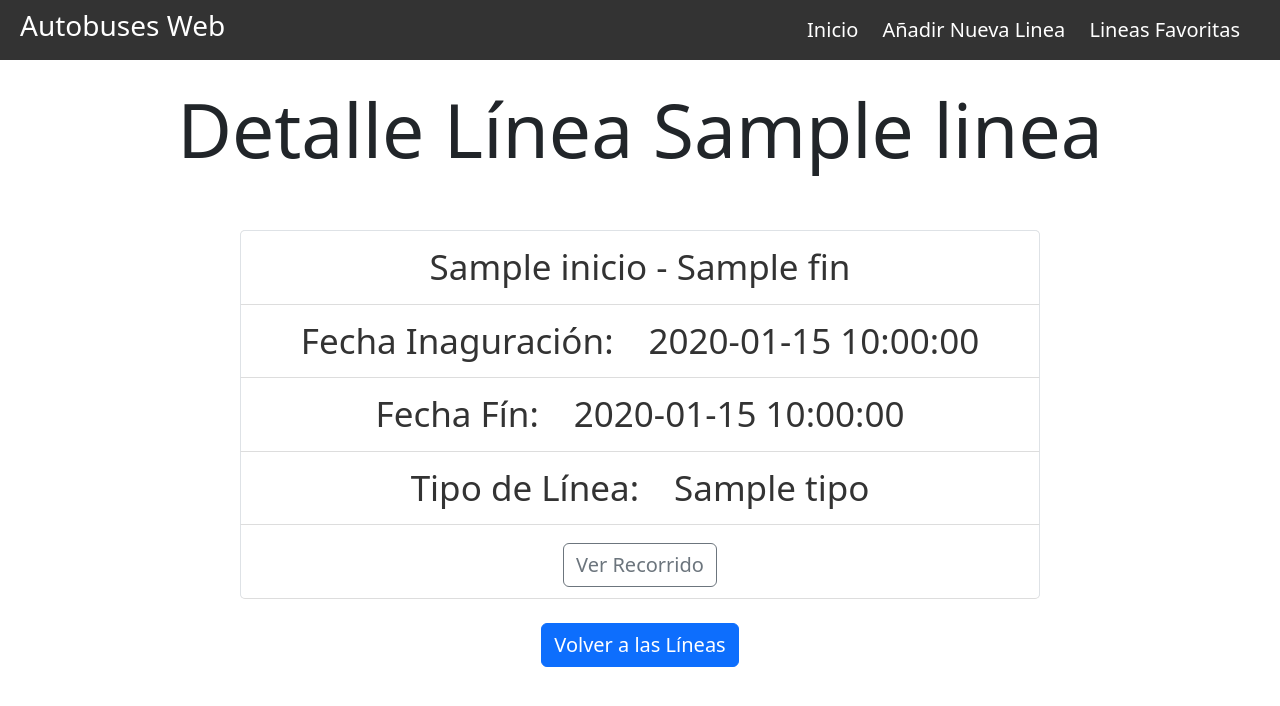
After one commit to nachodorado98/Proyecto-Buses-Flask, a Flask app: template Flask Web/templates/detalle_linea.html in a window 1280 px wide. The commit adds this page. Shown: the top 706 px of the page. Run offline with Flask 2, Linux system fonts and the light colour scheme; the template is opened without the code that fills it: most values are stand-ins (such as "Sample title", 1, 10 or a date in 2020).

Commit message:
caracteristica detalle linea

```diff
--- a/Flask Web/app.py
+++ b/Flask Web/app.py
@@ -2,6 +2,8 @@
 from flask import Flask, render_template, url_for, request, redirect
 #Importamos la clase ConsultaBuses para hacer las consultas
 from consultas_bbdd import ConsultaBuses
+from datetime import datetime
+import datetime
 
 #Creamos la aplicacion
 app=Flask(__name__)
@@ -17,7 +19,7 @@ def inicio():
 	return render_template("base.html", lineas_recorridas=lineas_recorridas)
 
 #Funcion para la pagina de agregar una nueva linea recorrida
-@app.route("/agregarlinea", methods=["GET", "POST"])
+@app.route("/agregarlinea/", methods=["GET", "POST"])
 def agregar_linea():
 
 	#Obtenemos las lineas no recorridas llamando a la funcion lineas
@@ -31,7 +33,7 @@ def agregar_linea():
 
 
 #Funcion para agregar la linea nueva
-@app.route("/agregarexito", methods=["GET", "POST"])
+@app.route("/agregarexito/", methods=["GET", "POST"])
 def agregar_exito():
 
 	#Obtenemos el numero de la linea que se quiere agregar
@@ -44,6 +46,29 @@ def agregar_exito():
 	return redirect(url_for("inicio"))
 
 
+@app.route("/detallelinea<linea>/", methods=["GET", "POST"])
+def detalle_linea(linea):
+
+	detalle_linea=ConsultaBuses.detalle_linea(linea)
+
+	inicio=detalle_linea[0]
+	fin=detalle_linea[1]
+	tipo=detalle_linea[2]
+	fecha_inicio=detalle_linea[3].strftime("%d-%m-%Y")
+
+	if detalle_linea[4]>datetime.date.today():
+		fecha_fin="En Activo"
+	else:
+		fecha_fin=detalle_linea[4].strftime("%d-%m-%Y")
+
+	return render_template("detalle_linea.html",
+							linea=linea,
+							inicio=inicio,
+							fin=fin,
+							tipo=tipo,
+							fecha_inicio=fecha_inicio,
+							fecha_fin=fecha_fin)
+
 #Si cumple la condicion entra y corre la aplicacion
 if __name__=="__main__":
 
--- /dev/null
+++ b/Flask Web/static/main.css
@@ -0,0 +1,133 @@
+.navbar {
+	display: flex;
+	justify-content: space-between;
+	align-items: center;
+	height: 60px;
+	background-color: #333;
+	color: white;
+	padding: 0 20px;
+}
+
+.navbar a {
+	color: white;
+	text-decoration: none;
+	font-size: 20px;
+	margin-right: 20px;
+}
+
+.navbar a:hover {
+	background-color: #ddd;
+	color: black;
+	padding: 10px 15px;
+	border-radius: 5px;
+}
+
+table {
+	width: 80%;
+	margin: 20px auto;
+	border-collapse: collapse;
+	border: 1px solid #ccc;
+}
+
+th, td {
+	border: 1px solid #ddd;
+	padding: 12px;
+	text-align: center;
+	font-size: 23px;
+}
+
+th {
+	background-color: #ddd;
+}
+
+tr:hover {
+	background-color: #f2f2f2;
+}
+
+.boton a {
+	color: white;
+	font-size: 30px;
+	margin-right: 20px;
+}
+
+.boton a:hover {
+	background-color: #ddd;
+	color: black;
+	padding: 10px 15px;
+	border-radius: 5px;
+}
+
+h1 {
+	font-size: 75px;
+}
+
+form {
+	width: 50%;
+	margin: 20px auto;
+	padding: 20px;
+	background-color: #f2f2f2;
+	border-radius: 10px;
+}
+
+label {
+	width: 100%;
+	padding: 12px;
+	margin-top: 10px;
+	margin-bottom: 10px;
+	box-sizing: border-box;
+	border-radius: 5px;
+	font-size: 45px;
+}
+
+input, select {
+	width: 100%;
+	padding: 12px;
+	margin-top: 10px;
+	margin-bottom: 10px;
+	box-sizing: border-box;
+	border-radius: 5px;
+	border: 1px solid #ccc;
+	font-size: 20px;
+	text-align: center;
+}
+
+input[type="submit"] {
+	background-color: #4CAF50;
+	color: white;
+	padding: 12px 20px;
+	border-radius: 5px;
+	cursor: pointer;
+}
+
+input[type="submit"]:hover {
+	background-color: #3e8e41;
+}
+
+.list-group {
+  border-radius: 5px;
+  overflow: hidden;
+  background-color: #ddd;
+  width: 800px;
+}
+
+.list-group-item {
+  display: block;
+  padding: 10px 15px;
+  color: #333;
+  border-bottom: 1px solid #ddd;
+  font-size: 35px;
+}
+
+.list-group-item:hover {
+  background-color: #ddd;
+  color: #000;
+}
+
+.boton-volver a{
+	font-size: 20px;
+}
+
+.boton-recorrido a{
+	font-size: 20px;
+
+}
--- a/Flask Web/templates/base.html
+++ b/Flask Web/templates/base.html
@@ -2,117 +2,10 @@
 <html>
 <meta charset="utf-8">
   <meta name="viewport" content="width=device-width, initial-scale=1">
-  <title>Guia Autobuses</title>
+  <title>{% block pestana %}Guia Autobuses{% endblock pestana %}</title>
   <link href="https://cdn.jsdelivr.net/npm/bootstrap@5.3.0-alpha1/dist/css/bootstrap.min.css" rel="stylesheet" integrity="sha384-GLhlTQ8iRABdZLl6O3oVMWSktQOp6b7In1Zl3/Jr59b6EGGoI1aFkw7cmDA6j6gD" crossorigin="anonymous">
+  <link rel="stylesheet", href="{{ url_for('static', filename='main.css') }}">
   <head>
-    <style>
-      .navbar {
-        display: flex;
-        justify-content: space-between;
-        align-items: center;
-        height: 60px;
-        background-color: #333;
-        color: white;
-        padding: 0 20px;
-      }
-
-      .navbar a {
-        color: white;
-        text-decoration: none;
-        font-size: 20px;
-        margin-right: 20px;
-      }
-
-      .navbar a:hover {
-        background-color: #ddd;
-        color: black;
-        padding: 10px 15px;
-        border-radius: 5px;
-      }
-      table {
-        width: 80%;
-        margin: 20px auto;
-        border-collapse: collapse;
-        border: 1px solid #ccc;
-      }
-
-      /* Style the table headers */
-      th, td {
-        border: 1px solid #ddd;
-        padding: 12px;
-        text-align: center;
-        font-size: 20px;
-      }
-
-      th {
-        background-color: #ddd;
-      }
-
-      /* Style the hover effect for the table rows */
-      tr:hover {
-        background-color: #f2f2f2;
-      }
-
-      .boton a {
-        color: white;
-        text-decoration: none;
-        font-size: 30px;
-        margin-right: 20px;
-      }
-      .boton a:hover {
-        background-color: #ddd;
-        color: black;
-        padding: 10px 15px;
-        border-radius: 5px;
-      }
-      h1 {
-        text-decoration: none;
-        font-size: 65px;
-      }
-
-      form {
-        width: 50%;
-        margin: 20px auto;
-        padding: 20px;
-        background-color: #f2f2f2;
-        border-radius: 10px;
-      }
-
-      label {
-        width: 100%;
-        padding: 12px;
-        margin-top: 10px;
-        margin-bottom: 10px;
-        box-sizing: border-box;
-        border-radius: 5px;
-        border: 1px solid #ccc;
-        font-size: 35px;
-      }
-
-      input, select {
-        width: 100%;
-        padding: 12px;
-        margin-top: 10px;
-        margin-bottom: 10px;
-        box-sizing: border-box;
-        border-radius: 5px;
-        border: 1px solid #ccc;
-        font-size: 18px;
-      }
-
-      input[type="submit"] {
-        background-color: #4CAF50;
-        color: white;
-        padding: 12px 20px;
-        border: none;
-        border-radius: 5px;
-        cursor: pointer;
-      }
-
-      input[type="submit"]:hover {
-        background-color: #3e8e41;
-      }
-    </style>
   </head>
   <body>
     <div class="navbar">
@@ -125,11 +18,8 @@
     </div>
     <br>
 <center>
-
-{% block titulo %}
-<h1>Lineas de Autobuses Recorridas</h1>
+<h1>{% block titulo %}Líneas de Autobuses Recorridas{% endblock titulo %}</h1>
 <br>
-{% endblock %}
 
 {% block cuerpo %}
 {% if lineas_recorridas==[] %}
@@ -143,14 +33,14 @@
       <thead>
       <tr>
         <th>Linea</th>
-        <th>Inicio de la Linea</th>
-        <th>Fin de la Linea</th>
+        <th>Inicio de la Línea</th>
+        <th>Fín de la Línea</th>
       </tr>
       </thead>
       <tbody>
       {% for i in lineas_recorridas %}
       <tr>
-        <td><a href="#", role="button" class="btn btn-outline-secondary">{{ i.0 }}</a></td>
+        <td><a href="{{ url_for('detalle_linea', linea=i.0) }}", role="button" class="btn btn-outline-secondary">{{ i.0 }}</a></td>
         <td>{{ i.1 }}</td>
         <td>{{ i.2 }}</td>
       </tr>
--- /dev/null
+++ b/Flask Web/templates/detalle_linea.html
@@ -0,0 +1,26 @@
+{% extends 'base.html' %}
+{% block pestana %}
+Detalle Linea {{ linea }}
+{% endblock pestana %}
+{% block titulo %}
+Detalle Línea {{ linea }}
+{% endblock %}
+
+{% block cuerpo %}
+<br>
+<ul class="list-group">
+  <li class="list-group-item">{{ inicio }} - {{ fin }}</li>
+  <li class="list-group-item">Fecha Inaguración:&emsp;{{ fecha_inicio }}</li>
+  <li class="list-group-item">Fecha Fín:&emsp;{{ fecha_fin }}</li>
+  <li class="list-group-item">Tipo de Línea:&emsp;{{ tipo }}</li>
+  <li class="list-group-item">
+    <div class="boton-recorrido">
+      <a href="#" role="button" class="btn btn-outline-secondary">Ver Recorrido</a>
+    </div>
+  </li>
+</ul>
+<br>
+<div class="boton-volver">
+  <a href="{{ url_for('inicio') }}", role="button" class="btn btn-primary">Volver a las Líneas</a></td>
+</div>
+{% endblock %}
```
Also changed, not shown: Flask Web/consultas_bbdd.py (+11 -1 lines), Flask Web/templates/agregar_linea.html (+5 -3 lines).
